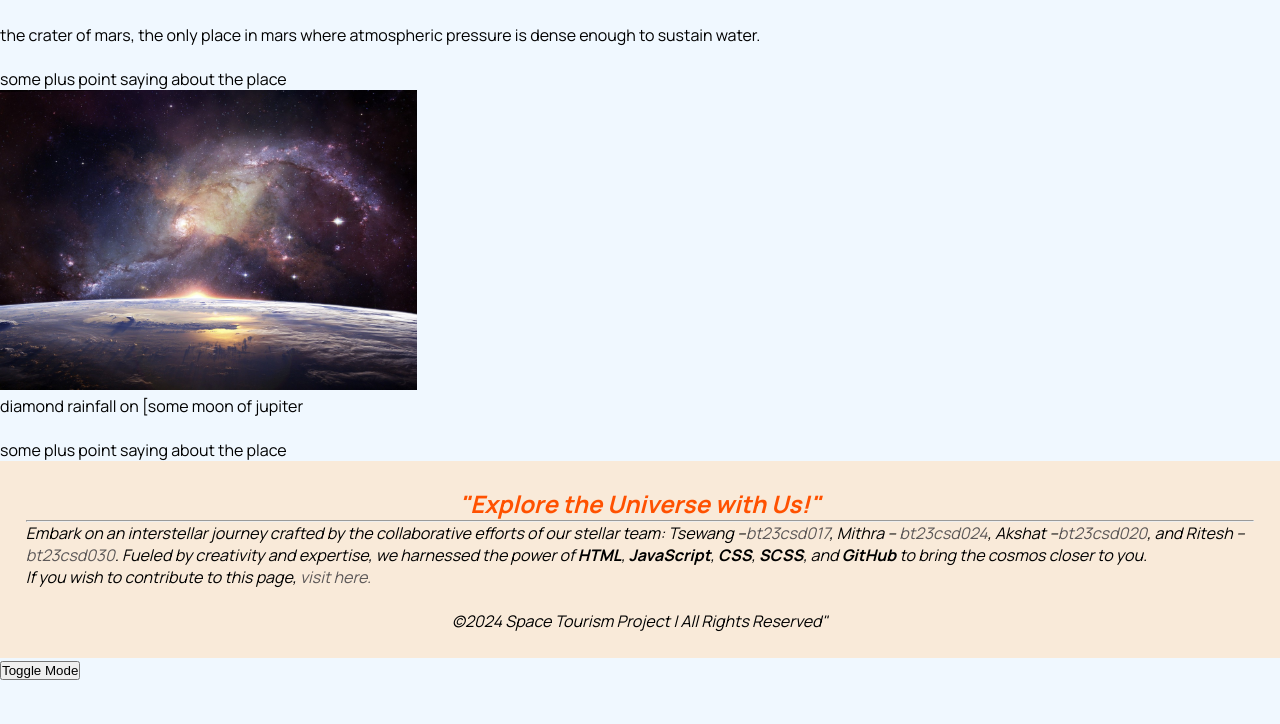
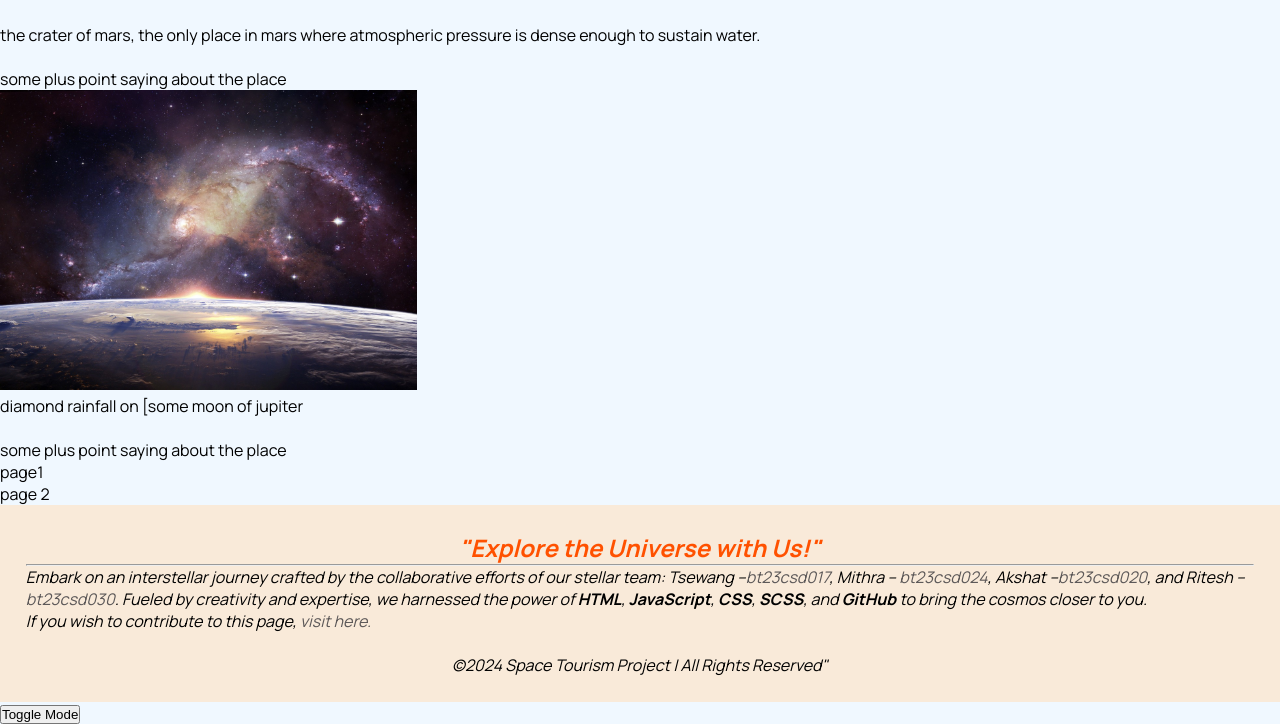
Before and after one commit to dioskit/final-WP-project, a plain HTML site: page index.html in a window 1280 px wide. Shown: the part 2275-2999 px from the top of the page. Before the commit the page ends 2955 px from the top, so only its background shows below. Drawn offline with nearby package versions, Linux system fonts and the light colour scheme; a web font is replaced by a local one.

Commit message:
Update index.html

```diff
--- a/index.html
+++ b/index.html
@@ -80,8 +80,8 @@
             </figure>
             <section class="places">
                 <ul>
-                    <li><a href="pageFilesHTMLs/itenaries.html"></a></li>
-                    <li><a href="pageFilesHTMLs/placesToVisit.html"></a></li>
+                    <li><a href="pageFilesHTMLs/itenaries.html">page1</a></li>
+                    <li><a href="pageFilesHTMLs/placesToVisit.html">page 2</a></li>
                 </ul>
             </section>
         </section>
```
